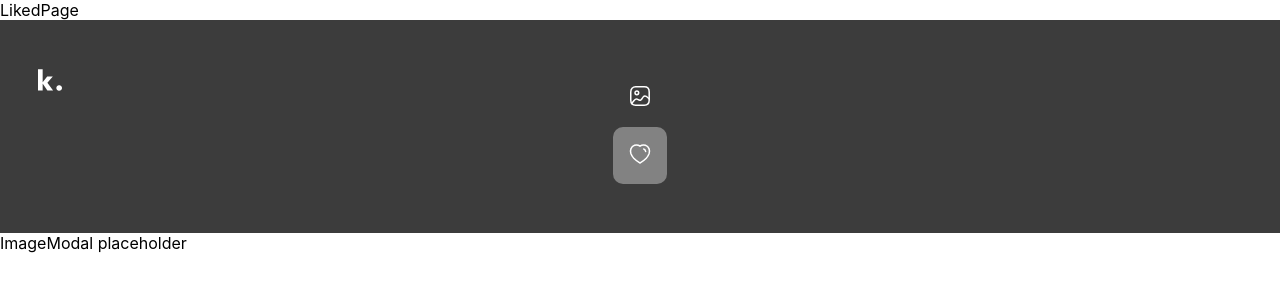
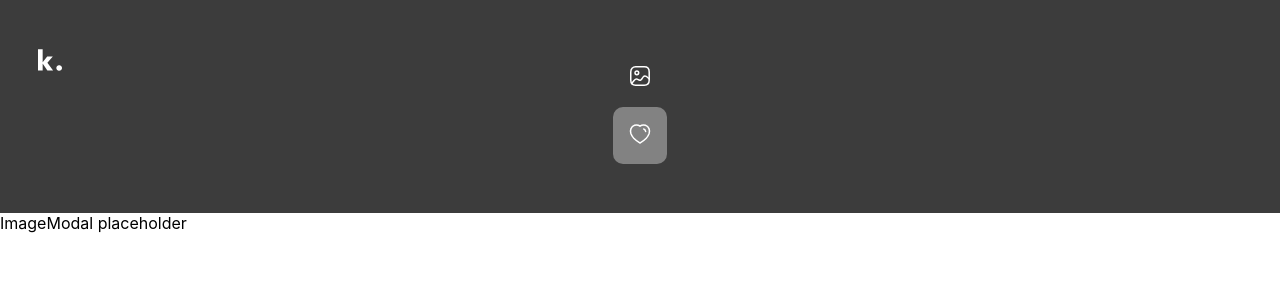
Before and after one commit to MindaugasKr/kevin-try-out, a React (Create React App) app: page /liked in a window 1280 px wide. Shown: the top 300 px of the page. Built offline with nearby package versions, Linux system fonts and the light colour scheme.

Commit message:
Implement liked images page.

```diff
--- a/src/Components/LikedPage/LikedPage.tsx
+++ b/src/Components/LikedPage/LikedPage.tsx
@@ -1,12 +1,15 @@
 import React, { FunctionComponent } from 'react';
+import {useSelector} from "react-redux";
+import Grid from "../Grid/Grid";
+import {TState} from "../../state/reducers/reducer";
 
-interface ILikedPage {
+const LikedPage: FunctionComponent = ( ) => {
+    const { likedImages } = useSelector((state: TState) => state);
 
-}
-
-const LikedPage: FunctionComponent<ILikedPage> = ( ) => {
     return (
-        <div>LikedPage</div>
+        <Grid
+            images={Array.from(likedImages, ([, image]) => image)}
+        />
     );
 };
 
```
